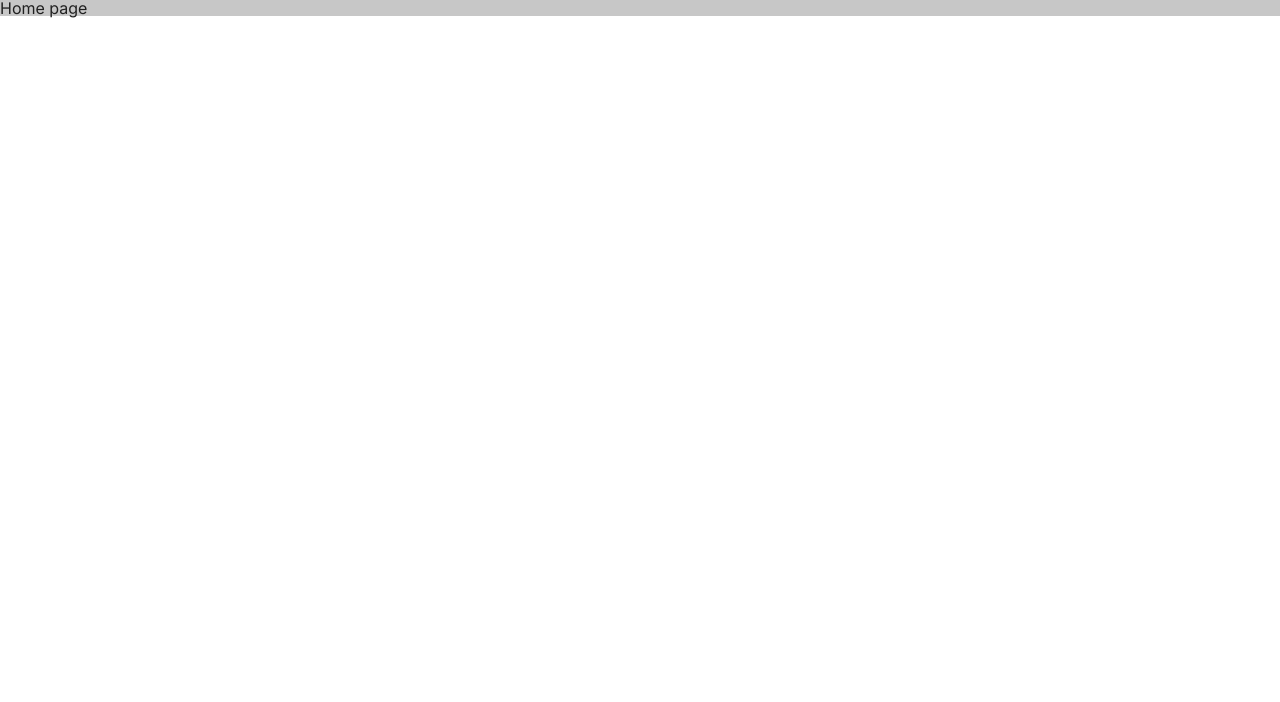
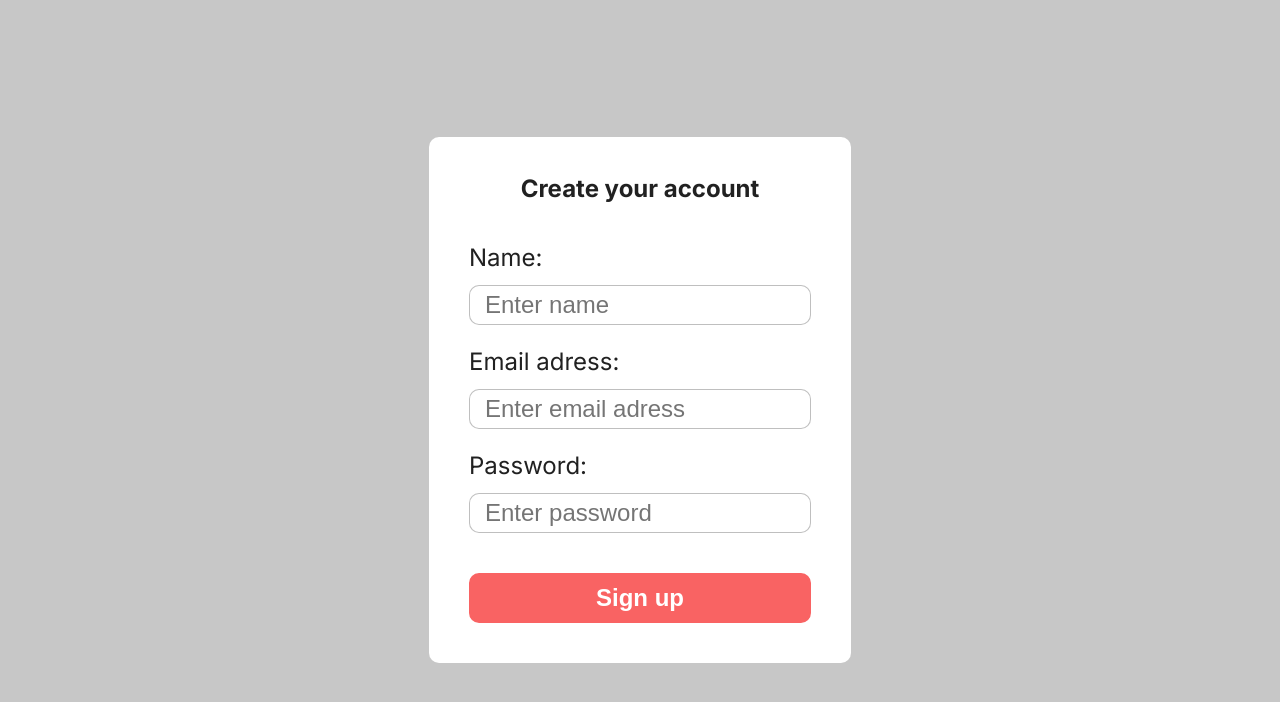
Before and after one commit to Dimonjik777/habit-cracker, a React (Vite) app: page / in a window 1280 px wide. Shown: the top 702 px of the page. Built offline with nearby package versions, Linux system fonts and the light colour scheme.

Commit message:
Create register styles and form

```diff
--- a/src/App.tsx
+++ b/src/App.tsx
@@ -1,11 +1,15 @@
 import { BrowserRouter as Router, Routes, Route } from "react-router-dom";
 import Welcome from "./pages/Welcome";
+import ModalWindow from "./components/ModalWindow";
+import FormRegister from "./components/FormRegister";
 function App() {
   return (
     <Router>
       <div className="main">
         <Routes>
-          <Route path="/" element={<div>Home page</div>} />
+          <Route path="/" element={<ModalWindow>
+            <FormRegister />
+          </ModalWindow>} />
           <Route path="/welcome" element={<Welcome />} />
         </Routes>
       </div>
--- /dev/null
+++ b/src/components/FormRegister.tsx
@@ -0,0 +1,19 @@
+import styles from "/src/styles/modules/form.module.scss";
+import Button from "./Button";
+export default function FormRegister() {
+  return (
+    <div className={styles.container}>
+      <h2 className={styles.title}>Create your account</h2>
+
+      <form className={styles.form} action="" method="get">
+        <h3 className={styles.label}>Name:</h3>
+        <input className={styles.input} type="text" placeholder="Enter name" />
+        <h3 className={styles.label}>Email adress:</h3>
+        <input className={styles.input} type="text" placeholder="Enter email adress" />
+        <h3 className={styles.label}>Password:</h3>
+        <input className={styles.input} type="password" placeholder="Enter password" />
+        <Button type="primary" value="Sign up" action={() => console.log("Hello")} />
+      </form>
+    </div>
+  )
+}
--- /dev/null
+++ b/src/styles/modules/form.module.scss
@@ -0,0 +1,37 @@
+.container{
+  padding: 40px;
+
+  .title{
+    margin-bottom: 45px;
+    text-align: center;
+  }
+
+  .form{
+    display: flex;
+    align-items: start;
+    justify-content: space-between;
+    flex-direction: column;
+
+    .label{
+      margin-bottom: 15px;
+    }
+
+    .input{
+      margin-bottom: 25px;
+      border: 1px solid rgba(0, 0, 0, 0.25);
+      color: var(--primary-text-color);
+      width: 100%;
+      min-width: 200px;
+      padding: 5px 15px;
+      font-size: 24px;
+      border-radius: 10px;
+    }
+
+    input:last-child{
+      font-size: 24px;
+      height: 50px;
+      margin-top: 15px;
+    }
+
+  }
+}
--- a/src/styles/modules/modal-window.module.scss
+++ b/src/styles/modules/modal-window.module.scss
@@ -18,6 +18,7 @@
     min-width: 300px;
     min-height: 200px;
     overflow: hidden;
+    border-radius: 10px;
   }
 
   .overlay {
```
